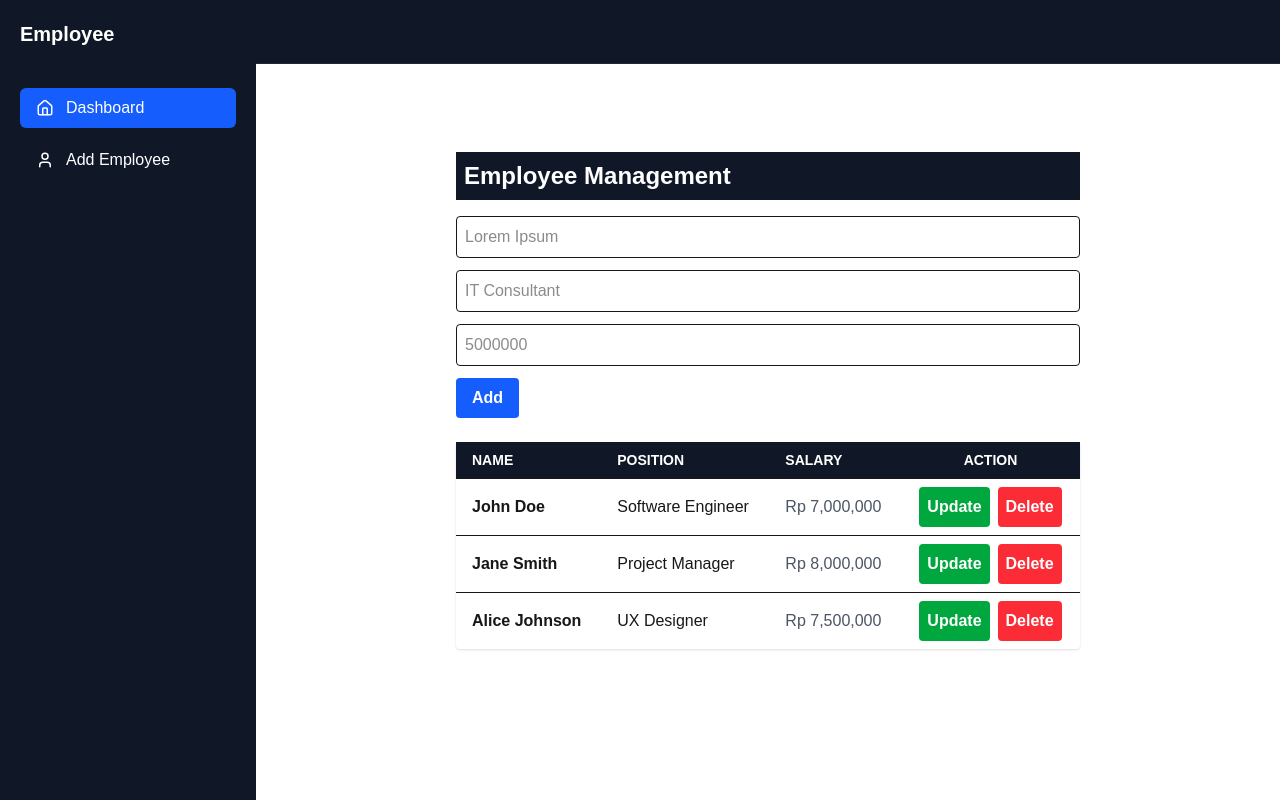
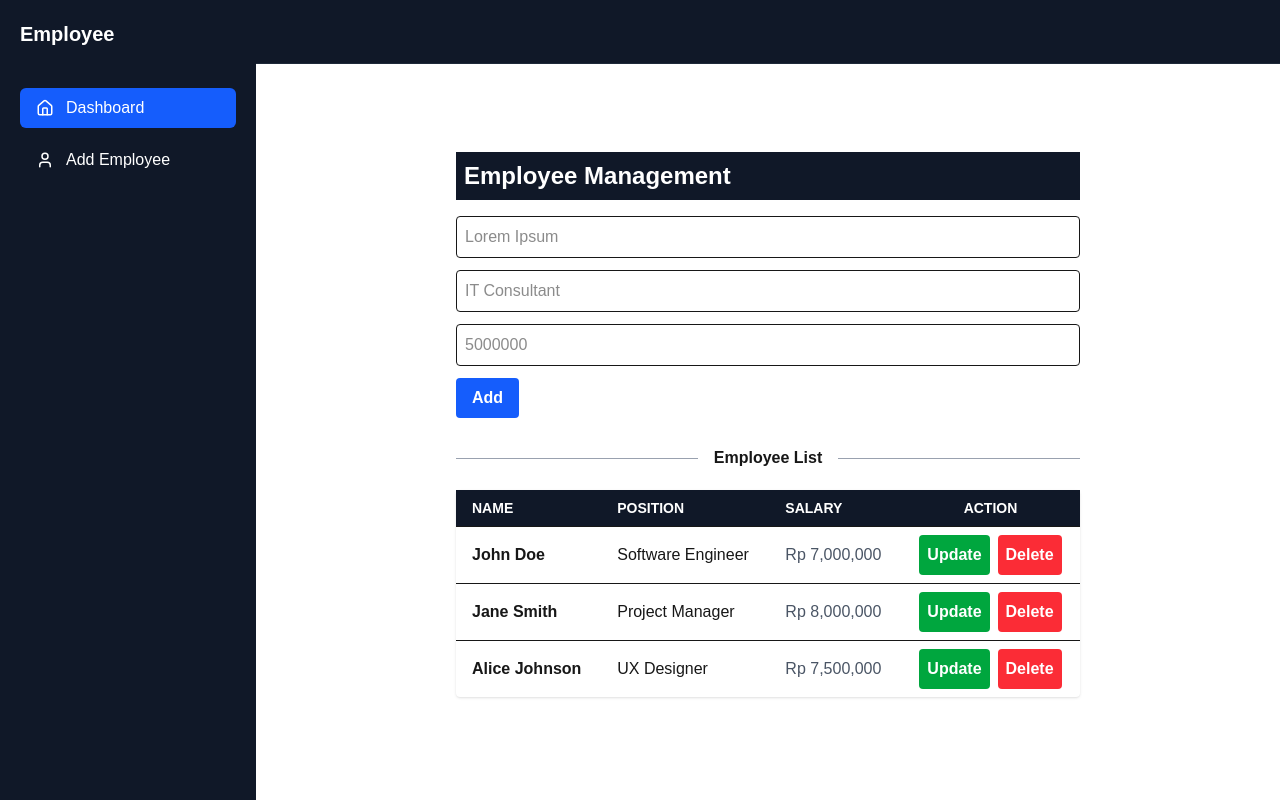
Before and after one commit to adyarizki/employee-crud-api, a Next.js app: page /employee in a window 1280 px wide. Built offline with nearby package versions, Linux system fonts and the light colour scheme.

Commit message:
add horizontal rules

```diff
--- a/app/employee/page.tsx
+++ b/app/employee/page.tsx
@@ -64,7 +64,7 @@ export default function EmployeePage() {
         Employee Management
       </h1>
 
-      <form onSubmit={handleSubmit} className="space-y-3 mb-6">
+      <form onSubmit={handleSubmit} className="space-y-3 mb-2">
         <input
           type="text"
           placeholder="Lorem Ipsum"
@@ -94,6 +94,11 @@ export default function EmployeePage() {
           {isEdit ? 'Update' : 'Add'}
         </button>
       </form>
+      <div className="relative flex py-5 items-center">
+        <div className="flex-grow border-t border-gray-400"></div>
+          <span className="flex-shrink mx-4 text-black-600 font-bold">Employee List</span>
+        <div className="flex-grow border-t border-gray-400"></div>
+      </div>
 
       <table className="min-w-full bg-white rounded shadow">
         <thead>
```
